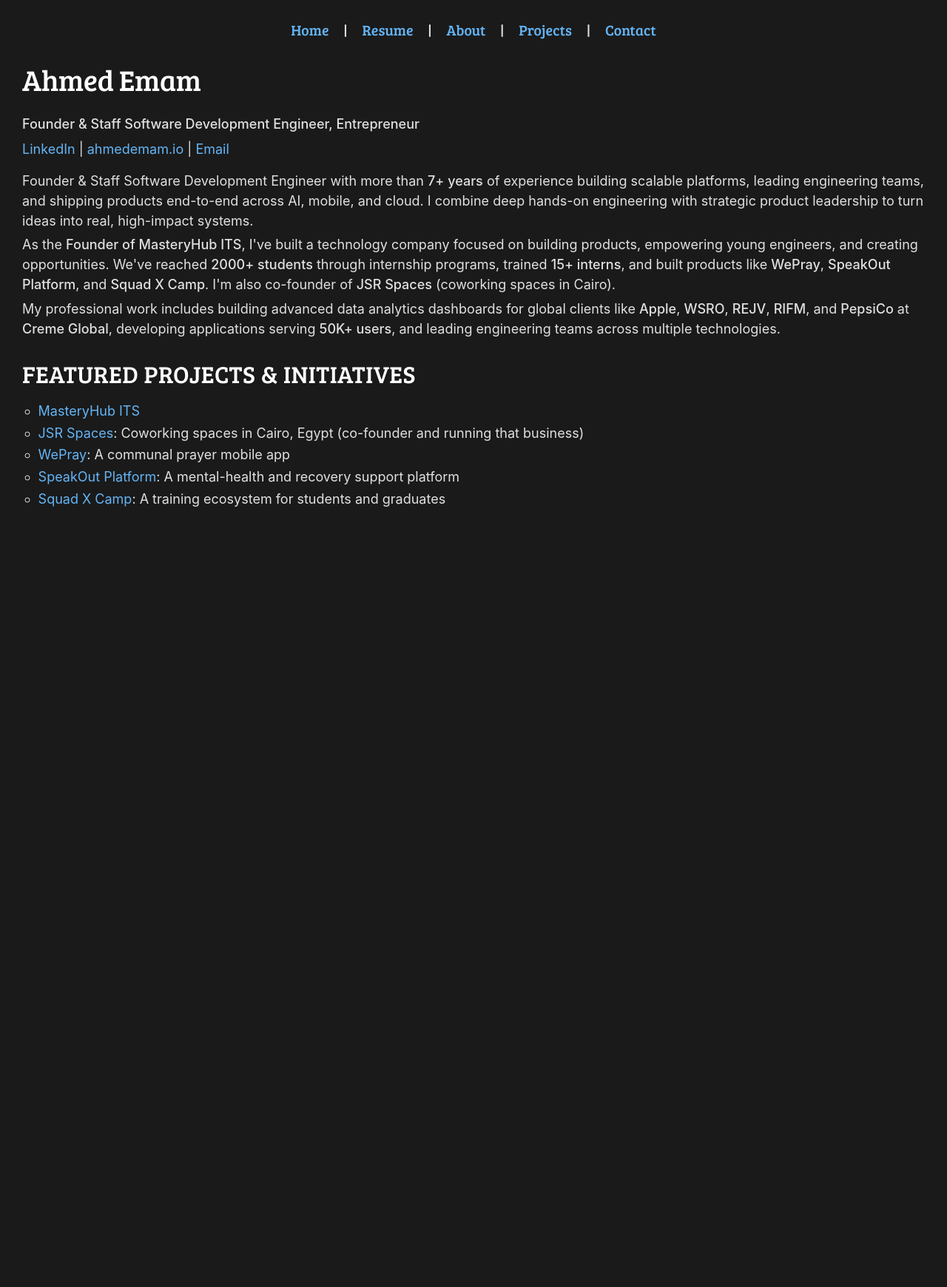
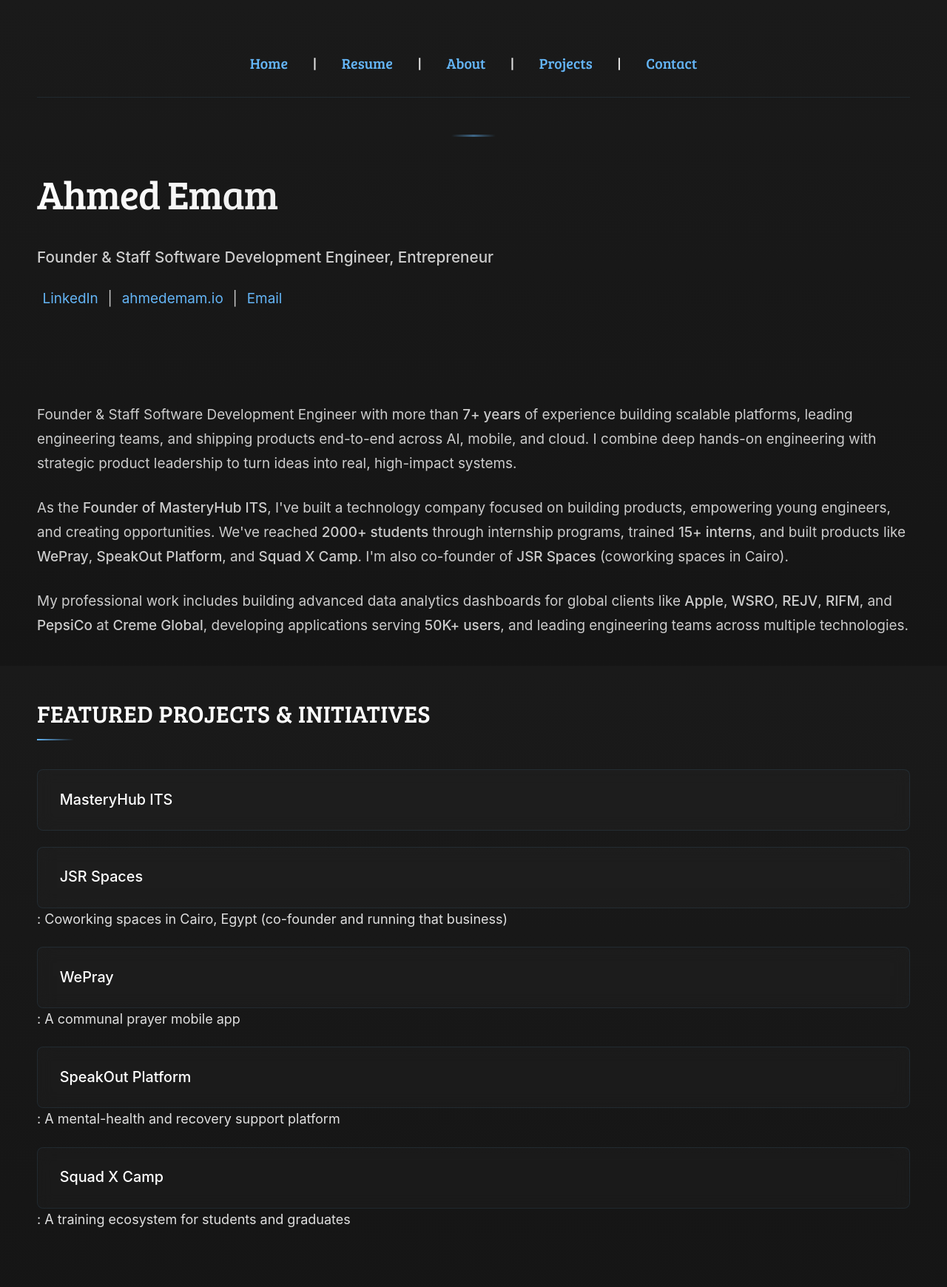
Before and after one commit to ahmedemam/ahmedemam.github.io, a Jekyll site: the page built from index.html, in a window 1280 px wide. Shown: the whole page at 74% size. Built offline with Jekyll 4.4.1, drawn with Linux system fonts in a browser that asks for light colours; before the commit the page ends 900 px from its top, so only the background shows below that.

Commit message:
Enhance design to feel more like a modern website
- Add enhanced navigation with hover effects and animated underline
- Improve introduction section with gradient text and better spacing
- Transform project list into card-style design with hover animations
- Add subtle background gradient and better visual hierarchy
- Enhance typography with better spacing and line heights
- Add smooth animations and transitions throughout
- Improve section separation with decorative elements
- Keep same typography and color scheme as requested

```diff
--- a/assets/css/style.scss
+++ b/assets/css/style.scss
@@ -56,14 +56,16 @@ html {
   scroll-behavior: smooth;
 }
 
-/* Resume-style layout: tight spacing, long vertical format */
+/* Enhanced body styling */
 body {
   font-size: 18px;
   line-height: 1.6;
   text-align: left;
   transition: all 0.3s ease;
-  background-color: var(--bg-color);
+  background: linear-gradient(180deg, #1a1a1a 0%, #151515 100%);
+  background-attachment: fixed;
   color: $text-color;
+  min-height: 100vh;
 }
 
 .wrap {
@@ -78,27 +80,64 @@ body {
   display: none;
 }
 
-/* Site navigation */
+/* Site navigation - Enhanced */
 .site-nav {
   text-align: center;
-  margin: 0 0 0.8em 0;
-  padding: 0.5em 0;
+  margin: 0 0 2.5em 0;
+  padding: 1.2em 0;
   font-size: 1.1em;
   font-weight: 400;
   transition: all 0.3s ease;
   font-family: $heading-font;
+  border-bottom: 1px solid rgba(100, 181, 246, 0.1);
+  position: relative;
+
+  &::after {
+    content: '';
+    position: absolute;
+    bottom: -1px;
+    left: 50%;
+    transform: translateX(-50%);
+    width: 0;
+    height: 2px;
+    background: linear-gradient(90deg, transparent, $link-color, transparent);
+    transition: width 0.3s ease;
+  }
+
+  &:hover::after {
+    width: 100%;
+  }
 
   a {
     color: $link-color;
     text-decoration: none;
-    margin: 0 0.8em;
+    margin: 0 1em;
     font-weight: 400;
-    transition: opacity 0.3s ease;
+    transition: all 0.3s ease;
     display: inline-block;
     font-family: $heading-font;
+    position: relative;
+    padding: 0.3em 0.5em;
+
+    &::before {
+      content: '';
+      position: absolute;
+      bottom: -0.2em;
+      left: 50%;
+      transform: translateX(-50%) scaleX(0);
+      width: 100%;
+      height: 2px;
+      background: $link-color;
+      transition: transform 0.3s ease;
+    }
 
     &:hover {
-      opacity: 0.7;
+      opacity: 1;
+      transform: translateY(-2px);
+
+      &::before {
+        transform: translateX(-50%) scaleX(1);
+      }
     }
 
     &:focus {
@@ -284,12 +323,12 @@ a:focus {
 }
 
 .container {
-  max-width: 1400px;
+  max-width: 900px;
   width: 100%;
   margin: 0 auto;
-  padding: 15px 30px;
+  padding: 2rem 2.5rem;
   text-align: left;
-  animation: fadeIn 0.5s ease-in;
+  animation: fadeIn 0.6s ease-out;
 }
 
 @keyframes fadeIn {
@@ -309,6 +348,19 @@ a:focus {
   line-height: 1.6;
   max-width: 100%;
   text-align: left;
+  position: relative;
+
+  > *:first-child {
+    animation: fadeInUp 0.6s ease-out 0.2s both;
+  }
+
+  > *:nth-child(2) {
+    animation: fadeInUp 0.6s ease-out 0.3s both;
+  }
+
+  > *:nth-child(3) {
+    animation: fadeInUp 0.6s ease-out 0.4s both;
+  }
 }
 
 /* Tight typography - left aligned */
@@ -346,12 +398,24 @@ h2 {
   font-size: 1.8em;
   text-transform: uppercase;
   letter-spacing: 0.5px;
-  padding-bottom: 0.1em;
-  margin-top: 0.8em;
-  margin-bottom: 0.4em;
+  padding-bottom: 0.5em;
+  margin-top: 2.5em;
+  margin-bottom: 1.2em;
   text-align: left;
   color: $heading-color;
   font-weight: 500;
+  position: relative;
+  padding-left: 0;
+
+  &::after {
+    content: '';
+    position: absolute;
+    bottom: 0;
+    left: 0;
+    width: 50px;
+    height: 2px;
+    background: linear-gradient(90deg, $link-color, transparent);
+  }
 }
 
 h3 {
@@ -369,25 +433,28 @@ h4 {
 }
 
 p {
-  margin: 0.3em 0;
-  line-height: 1.5;
+  margin: 0 0 1.4em 0;
+  line-height: 1.75;
   text-align: left;
   transition: all 0.3s ease;
+  font-size: 1.05em;
+  color: rgba(224, 224, 224, 0.9);
 }
 
 ul,
 ol {
-  margin: 0.3em 0;
-  padding-left: 1.2em;
+  margin: 1em 0;
+  padding-left: 1.5em;
   text-align: left;
   transition: all 0.3s ease;
 
   li {
-    margin: 0.15em 0;
+    margin: 0.4em 0;
     transition: all 0.3s ease;
+    line-height: 1.7;
 
     &:hover {
-      transform: translateX(3px);
+      transform: translateX(5px);
     }
   }
 }
@@ -415,11 +482,12 @@ a {
   color: $link-color;
   text-decoration: none;
   font-weight: 400;
-  transition: opacity 0.3s ease;
+  transition: all 0.3s ease;
   position: relative;
 
   &:hover {
-    opacity: 0.7;
+    opacity: 1;
+    color: #7ec3f6;
   }
 
   &:focus {
@@ -517,35 +585,69 @@ h4 {
   }
 }
 
-/* Homepage introduction */
+/* Homepage introduction - Enhanced */
 .introduction {
   text-align: center;
-  margin: 0 0 0.8em 0;
-  padding: 0;
-  animation: fadeInUp 0.6s ease-out;
+  margin: 0 0 3.5em 0;
+  padding: 2.5em 0;
+  animation: fadeInUp 0.8s ease-out;
+  position: relative;
+
+  &::before {
+    content: '';
+    position: absolute;
+    top: 0;
+    left: 50%;
+    transform: translateX(-50%);
+    width: 60px;
+    height: 3px;
+    background: linear-gradient(90deg, transparent, $link-color, transparent);
+    opacity: 0.5;
+  }
 
   h1 {
-    font-size: 2.2em;
+    font-size: 3em;
     font-weight: 400;
-    margin-bottom: 0.5em;
+    margin-bottom: 0.6em;
     margin-top: 0;
     font-family: $heading-font;
     transition: all 0.3s ease;
+    background: linear-gradient(135deg, $heading-color 0%, rgba(255, 255, 255, 0.8) 100%);
+    -webkit-background-clip: text;
+    -webkit-text-fill-color: transparent;
+    background-clip: text;
+    letter-spacing: -0.02em;
+
+    @media (max-width: 768px) {
+      font-size: 2.2em;
+    }
   }
 
   p {
     font-family: $main-font;
-    line-height: 1.6;
-    margin: 0.3em 0;
+    line-height: 1.8;
+    margin: 0.8em 0;
     transition: all 0.3s ease;
+    font-size: 1.05em;
+
+    &:first-of-type {
+      font-size: 1.15em;
+      color: rgba(224, 224, 224, 0.9);
+      margin-bottom: 1em;
+    }
 
     a {
       color: $link-color;
       text-decoration: none;
-      transition: opacity 0.3s ease;
+      transition: all 0.3s ease;
+      position: relative;
+      padding: 0.2em 0.4em;
+      border-radius: 4px;
 
       &:hover {
-        opacity: 0.7;
+        opacity: 1;
+        background: rgba(100, 181, 246, 0.1);
+        transform: translateY(-1px);
       }
     }
   }
@@ -568,33 +670,77 @@ h4 {
   font-weight: 400;
 }
 
-/* Resume-style project list */
-.toc {
-  margin: 0.5em 0;
-
-  h2 {
-    margin-bottom: 0.4em;
-  }
-
+/* Enhanced project list - Card style */
 .texts {
   list-style: none;
   padding: 0;
+  margin: 2em 0;
+  display: flex;
+  flex-direction: column;
+  gap: 1.2em;
 
   .text-title {
-      margin: 0.2em 0;
+    margin: 0;
     transition: all 0.3s ease;
+    position: relative;
 
     a {
       display: block;
-        padding: 0.3em;
+      padding: 1.2em 1.5em;
       text-decoration: none;
       color: $heading-color;
       font-weight: 500;
-        transition: opacity 0.3s ease;
+      font-size: 1.1em;
+      transition: all 0.3s ease;
+      background: rgba(255, 255, 255, 0.02);
+      border: 1px solid rgba(100, 181, 246, 0.1);
+      border-radius: 8px;
+      position: relative;
+      overflow: hidden;
+      backdrop-filter: blur(10px);
+
+      &::before {
+        content: '';
+        position: absolute;
+        top: 0;
+        left: -100%;
+        width: 100%;
+        height: 100%;
+        background: linear-gradient(90deg, transparent, rgba(100, 181, 246, 0.1), transparent);
+        transition: left 0.5s ease;
+      }
+
+      &::after {
+        content: '→';
+        position: absolute;
+        right: 1.5em;
+        top: 50%;
+        transform: translateY(-50%);
+        opacity: 0;
+        transition: all 0.3s ease;
+        color: $link-color;
+      }
 
       &:hover {
-          opacity: 0.7;
+        opacity: 1;
+        transform: translateX(5px);
+        border-color: rgba(100, 181, 246, 0.3);
+        background: rgba(255, 255, 255, 0.04);
+        box-shadow: 0 4px 12px rgba(0, 0, 0, 0.2);
+
+        &::before {
+          left: 100%;
         }
+
+        &::after {
+          opacity: 1;
+          right: 1.2em;
+        }
+      }
+
+      &:focus {
+        outline: 2px solid $link-color;
+        outline-offset: 2px;
       }
     }
   }
@@ -718,23 +864,44 @@ article,
   max-width: 1400px;
 }
 
-/* Resume-style responsive */
+/* Enhanced responsive design */
 @media (max-width: 768px) {
   .container {
-    padding: 15px;
+    padding: 1.5rem 1.25rem;
     max-width: 100%;
   }
 
-  .introduction h1 {
-    font-size: 1.5em;
+  .introduction {
+    margin-bottom: 2.5em;
+    padding: 1.5em 0;
+
+    h1 {
+      font-size: 2em;
+    }
   }
 
   .site-nav {
-    font-size: 0.85em;
+    font-size: 0.95em;
+    margin-bottom: 2em;
+    padding: 1em 0;
 
     a {
-      margin: 0 0.3em;
-      padding: 0.2em 0.3em;
+      margin: 0 0.5em;
+      padding: 0.2em 0.4em;
     }
   }
+
+  h2 {
+    font-size: 1.5em;
+    margin-top: 2em;
   }
+
+  .texts .text-title a {
+    padding: 1em 1.2em;
+    font-size: 1em;
+  }
+
+  p {
+    font-size: 1em;
+  }
+}
```
Lines whose indentation alone changed are shown as unchanged.
